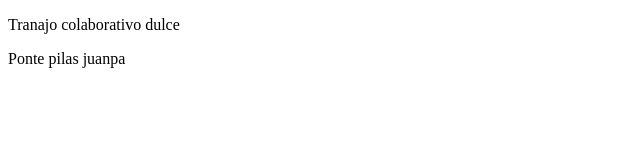
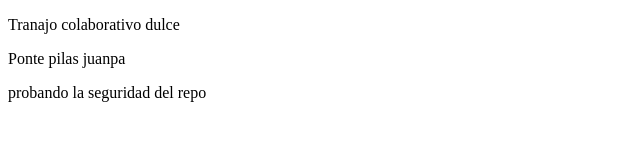
Before and after one commit to JuanPabloLRZ/Trabajo-Colabo---Champi-, a plain HTML site: page index.html in a window 1280 px wide. Shown: the whole page, without its empty margins (0-640 px from the left). Drawn offline with Linux system fonts and the light colour scheme.

Commit message:
Segundo cambio

```diff
--- a/index.html
+++ b/index.html
@@ -8,5 +8,6 @@
 <body>
     <p>Tranajo colaborativo dulce</p>
     <p>Ponte pilas juanpa</p>
+    <p>probando la seguridad del repo</p>
 </body>
 </html>
```
